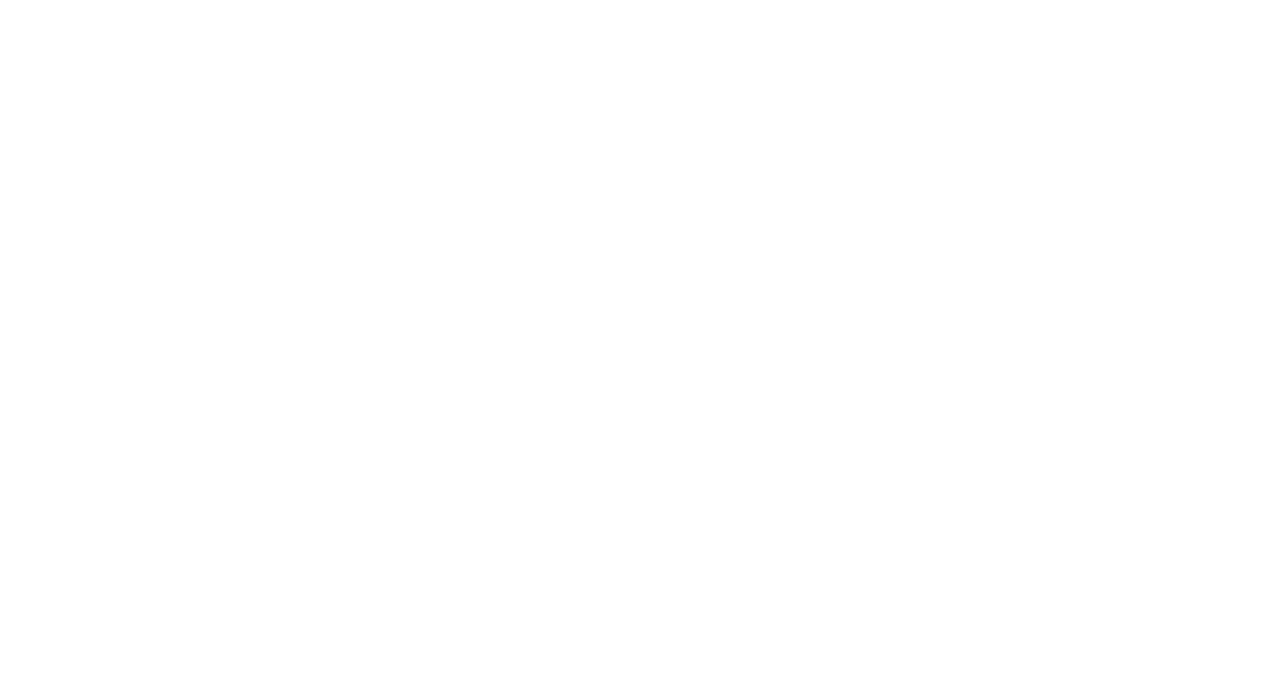
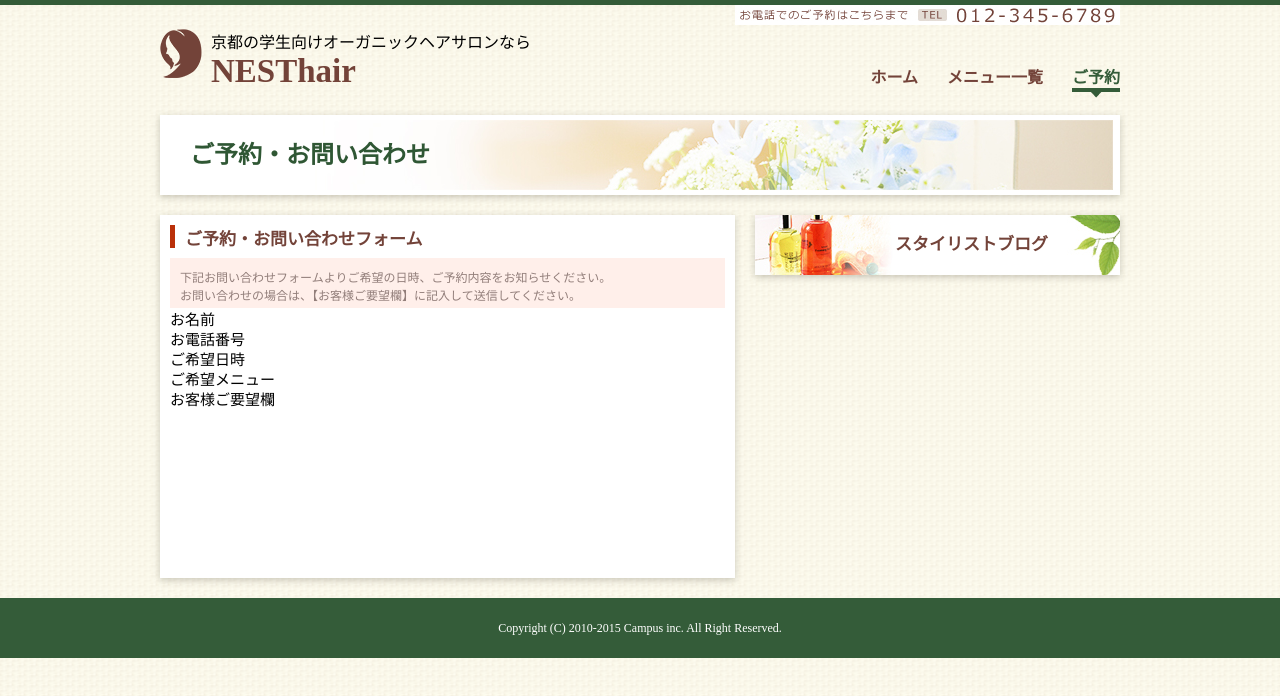
Before and after one commit to kaori1009/oca-coding, a plain HTML site: page contact.html in a window 1280 px wide. Drawn offline with Linux system fonts and the light colour scheme.

Commit message:
contact20211027

```diff
--- a/contact.html
+++ b/contact.html
@@ -0,0 +1,66 @@
+<!DOCTYPE html>
+<html>
+    <head>
+        <meta charset="UTF-8">
+        <title>NESThair</title>
+        <link rel="stylesheet" href="reset.css" type="text/css" media="screen">
+        <link rel="stylesheet" href="style.css" type="text/css" media="screen">
+    </head>
+    <body>
+        <header>
+            <div class="container">
+                <div class="header-top">
+                    <img src="images/tel_nav.jpg" alt="お電話でのご予約はこちらまで　TEL 012-345-6789">
+                </div>
+                <div class="header-bottom">
+                    <h1 class="header-left">
+                        京都の学生向けオーガニックヘアサロンなら<br><span>NESThair</span>
+                    </h1>
+                    <div class="header-right">
+                        <ul>
+                            <li><a href="#">ホーム</a></li>
+                            <li><a href="#">メニュー一覧</a></li>
+                            <li class="home"><a href="#">ご予約</a></li>
+                        </ul>
+                    </div>
+                </div>
+            </div>
+        </header>
+
+        <div>
+            <div class="container">
+                <div class="title"><p>ご予約・お問い合わせ</p></div>
+            </div>
+        </div>
+
+        <div class="contact-wrapper">
+            <div class="container cf">
+                <div class="contact-information">
+                    <div class="contact-title">
+                        <h2>ご予約・お問い合わせフォーム</h2>
+                    </div>
+                    <div class="contact-lead">
+                        <p>下記お問い合わせフォームよりご希望の日時、ご予約内容をお知らせください。<br>
+                             お問い合わせの場合は、【お客様ご要望欄】に記入して送信してください。</p>
+                    </div>
+                    <div class="contact-list">
+                        <p>お名前</p>
+                        <p>お電話番号</p>
+                        <p>ご希望日時</p>
+                        <p>ご希望メニュー</p>
+                        <p>お客様ご要望欄</p>
+                    </div>
+                </div>
+                <div class="bannerbox">
+                    <div class="btn blog"><a href="#">スタイリストブログ</a></div>
+                </div>
+            </div>
+        </div>
+
+        <footer>
+            <div class="container">
+                <p>Copyright (C) 2010-2015 Campus inc. All Right Reserved.</p>
+            </div>
+        </footer>
+    </body>
+</html>
--- a/style.css
+++ b/style.css
@@ -101,7 +101,8 @@ header .header-right li:hover a
 }
 
 .linkbox-information,
-.menu-information
+.menu-information,
+.contact-information
  {
     float: left;
     width: 555px;
@@ -111,7 +112,8 @@ header .header-right li:hover a
 }
 
 .linkbox-title,
-.menu-title
+.menu-title,
+.contact-title
  {
     height: 23px;
     border-left: solid 5px #ba3009;
@@ -144,7 +146,8 @@ header .header-right li:hover a
 }
 
 .linkbox-title h2,
-.menu-title h2
+.menu-title h2,
+.contact-title h2
 {
     font-size: 17px;
     font-weight: bold;
@@ -244,3 +247,25 @@ header .header-right ul li.home::after {
 .menu-sub ul {
     padding-left: 10px;
 }
+
+.contact-list {
+    height: 260px;
+}
+
+.contact-lead {
+    height: 30px;
+    width: 535px;
+    padding: 10px;
+    background-color: #ffefea;
+}
+
+.contact-lead p {
+    font-size: 12px;
+    color: #927e7a;
+}
+
+.contact-list p {
+    height: 20px;
+    width: 130px;
+    font-size: 15px;
+}
```
